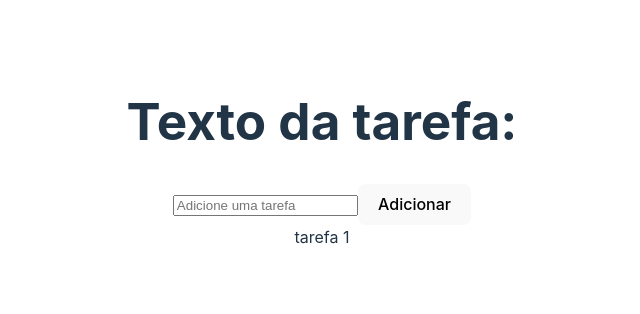
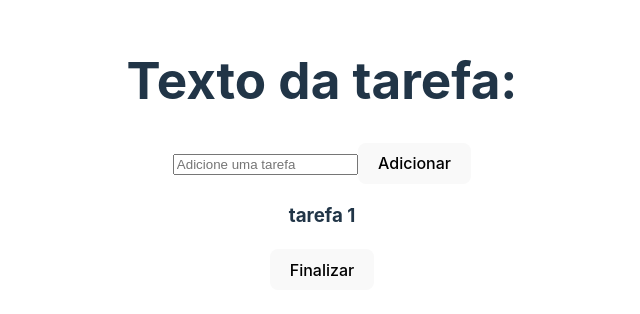
Before and after one commit to JoaoVictorio/M1.S09.S10-lista-exercicioReact, a React (Vite) app: page / in a window 1280 px wide. Shown: the part 246-560 px from the top of the page, without its empty margins (318-958 px from the left). Built offline with nearby package versions, Linux system fonts and the light colour scheme.

Commit message:
termina tarefa 5

```diff
--- a/src/App.jsx
+++ b/src/App.jsx
@@ -1,6 +1,7 @@
 import { useState } from 'react'
 import './App.css'
 import  CardAdicionar from "./components/CardAdicionar"
+import ListItem from "./components/ListItem"
 
 function App() {
 
@@ -18,7 +19,9 @@ function App() {
   return (
     <>
      <CardAdicionar adicionarTarefa={adicionarTarefa}/>
-     <div>{listaTarefas.map(tarefa => (<span>{tarefa.textoTarefa}</span>))}</div>
+     <div>{listaTarefas.map(tarefa => (
+     <ListItem key={tarefa.id} textoTarefa={tarefa.textoTarefa} finalizado={tarefa.finalizado} />
+     ))}</div>
     </>
   )
 }
--- /dev/null
+++ b/src/components/ListItem/index.jsx
@@ -0,0 +1,11 @@
+function ListItem(props) {
+  return (
+    <div>
+      <h3>{props.textoTarefa}</h3>
+      <button>Finalizar</button>
+    </div>
+  )
+  }
+
+
+export default ListItem
```
